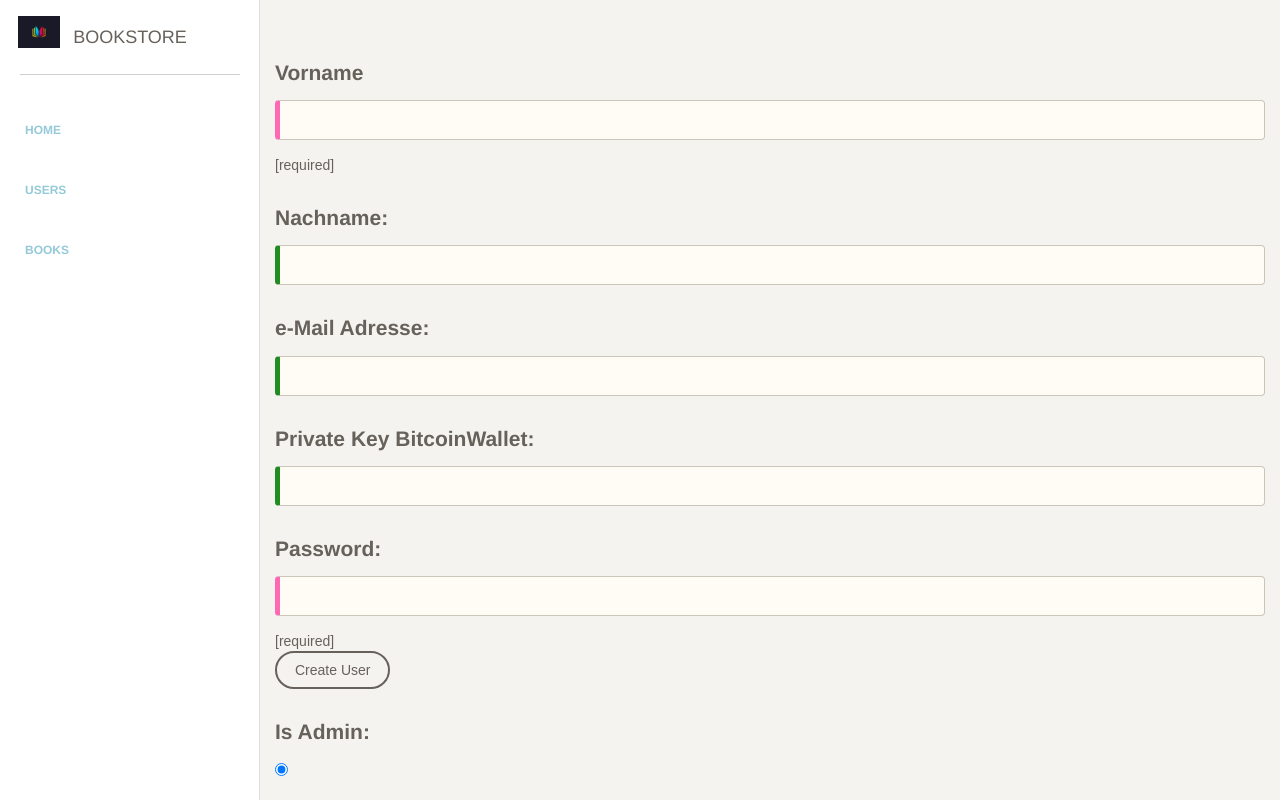
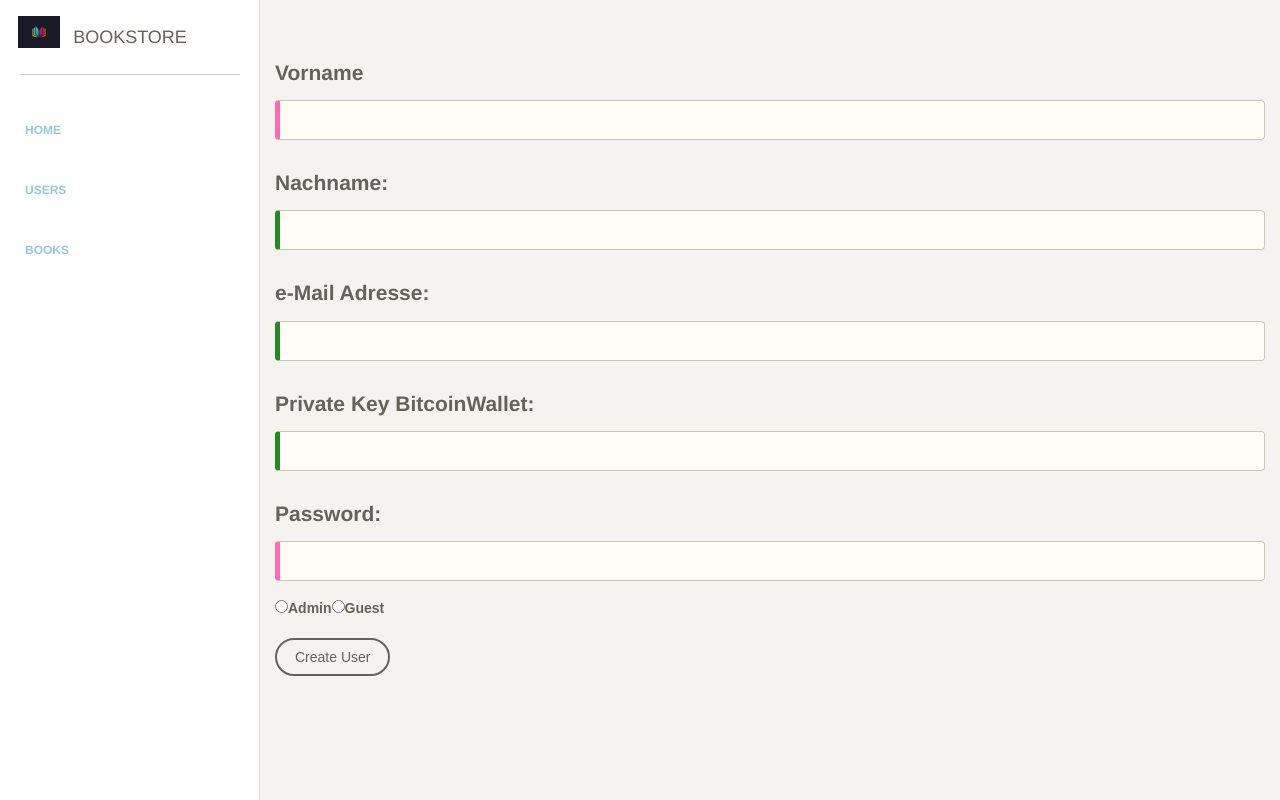
Before and after one commit to FlorianSchmuck/WEW5_Library, an Angular app: page /newusers in a window 1280 px wide. Built offline with nearby package versions, Linux system fonts and the light colour scheme; a web font is replaced by a local one.

Commit message:
visual changes

```diff
--- a/src/app/users/new-user/new-user.component.html
+++ b/src/app/users/new-user/new-user.component.html
@@ -5,8 +5,6 @@
         <h4 class="card-title">Vorname</h4>
         <input class="form-control border-input" maxlength="20" [(ngModel)]="userToCreate.firstname" name="firstname" required minlength="3">
       </div>
-      <div *ngIf="f.controls['firstname']?.hasError('required')"> [required]</div>
-
       <div class="form-group">
         <h4 class="card-title">Nachname:</h4>
         <input [(ngModel)]="userToCreate.lastname" name="lastname" class="form-control border-input" maxlength="20">
@@ -29,16 +27,20 @@
               <h4 class="card-header">Password:</h4>
               <input [(ngModel)]="userToCreate.password" [minlength]=8 name="password" class="form-control border-input" required type="password">
             </div>
-            <div *ngIf="f.controls['password']?.hasError('required')"> [required]</div>
             <div *ngIf="f.controls['password']?.hasError('minlength')"> Minimum length for Password is 8 characters</div>
+            <div class="form-group">
+              <label for="role">
+                <input [(ngModel)]="userToCreate.role"  value="true" type="radio" name="role" margin-right="50">Admin
+              </label>
+              <label for="role2">
+                <input [(ngModel)]="userToCreate.role" value="false" type="radio" name="role2">Guest
+              </label>
 
+            </div>
       <button class="btn btn-default"  *ngIf="!f?.controls['password']?.hasError('minlength') && !f?.controls['email']?.hasError('required')" type="button" (click)="createNewUser()">
         Create User
       </button>
-      <div class="form-group">
-        <h4 class="card-title">Is Admin:</h4>
-        <input [(ngModel)]="userToCreate.role" type="radio" name="role">
-      </div>
+
       </div>
     </form>
 
```
